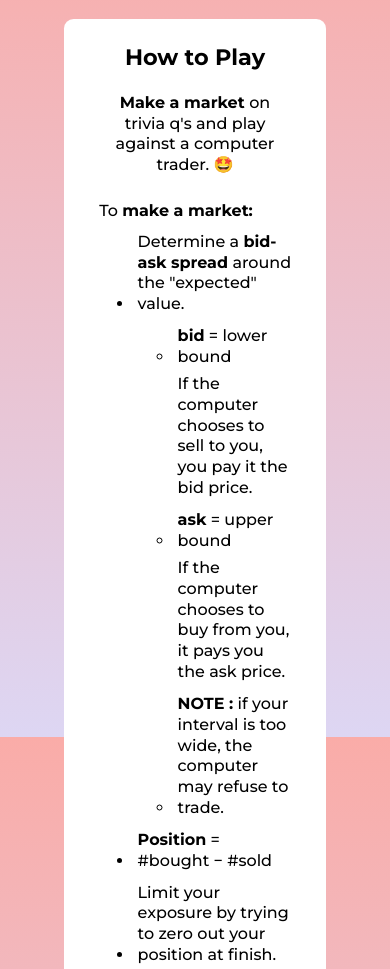
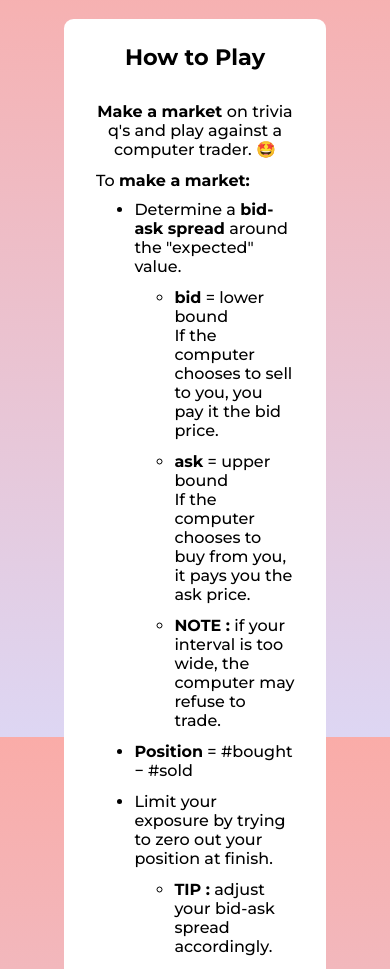
Before and after one commit to leekathy/compute, a website with bundled scripts: page public/index.html in a window 390 px wide. Shown: the part 107-1076 px from the top of the page. Built offline with nearby package versions, Linux system fonts and the light colour scheme; files whose address does not match are found by name.

Commit message:
Updated html.
Further updated html for mobile font compatibility.

```diff
--- a/public/index.html
+++ b/public/index.html
@@ -32,26 +32,30 @@
       <section id="welcome">
         <div id="overview">
           <h3>How to Play</h3><br>
-          <span><strong> Make a market </strong> on trivia q's and play against a computer trader. &#x1F929</span><br><br>
+          <p><strong> Make a market </strong> on trivia q's and play against a computer trader. &#x1F929</p>
         </div>
-        <span>To <strong>make a market:</strong></span>
+        <p>To <strong>make a market:</strong></p>
         <ul>
-          <li><span>Determine a <strong>bid-ask spread</strong> around the "expected" value.</span></li>
+          <li><p>Determine a <strong>bid-ask spread</strong> around the "expected" value.</p></li>
           <ul>
             <li>
-              <span><strong>bid</strong> = lower bound</span><br>
-              <span>If the computer chooses to sell to you, you pay it the bid price.</span>
+              <p>
+                <strong>bid</strong> = lower bound<br>
+                If the computer chooses to sell to you, you pay it the bid price.
+              </p>
             </li>
             <li>
-             <span> <strong>ask</strong> = upper bound</span><br>
-              <span>If the computer chooses to buy from you, it pays you the ask price.</span>
+              <p>
+                <strong>ask</strong> = upper bound<br>
+                If the computer chooses to buy from you, it pays you the ask price.
+              </p>
             </li>
-            <li><span><strong>NOTE :</strong> if your interval is too wide, the computer may refuse to trade.</span></li>
+            <li><p><strong>NOTE :</strong> if your interval is too wide, the computer may refuse to trade.</p></li>
           </ul>
-          <li><span><strong>Position</strong> = #bought &#8722 #sold</span></li>
-          <li><span>Limit your exposure by trying to zero out your position at finish.</span></li>
+          <li><p><strong>Position</strong> = #bought &#8722 #sold</p></li>
+          <li><p>Limit your exposure by trying to zero out your position at finish.</p></li>
           <ul>
-            <li><span><strong>TIP :</strong> adjust your bid-ask spread accordingly.</span></li>
+            <li><p><strong>TIP :</strong> adjust your bid-ask spread accordingly.</p></li>
           </ul>
           <li><p>After 90 seconds, you win if your <strong>net profit</strong> (net cash adjusted for your accumulated position) is positive! &#x1F911</p></li>
         </ul>
```
